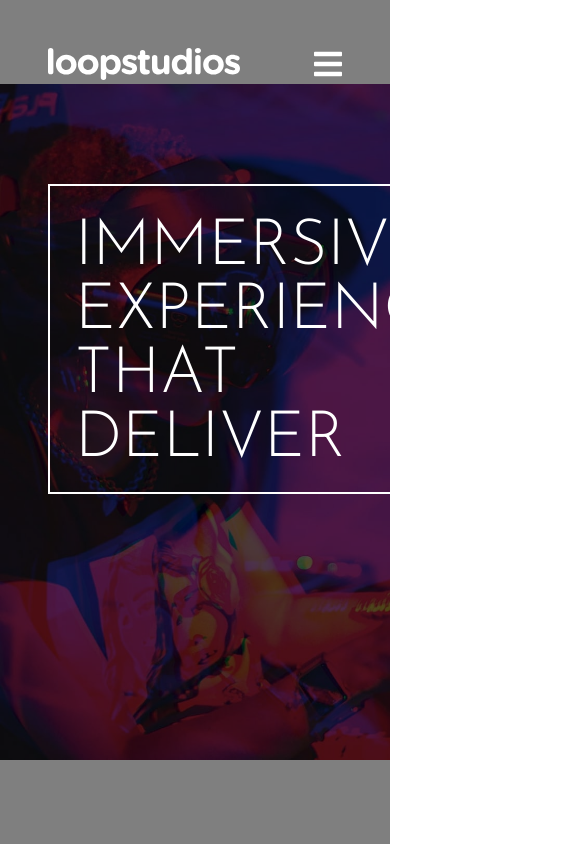
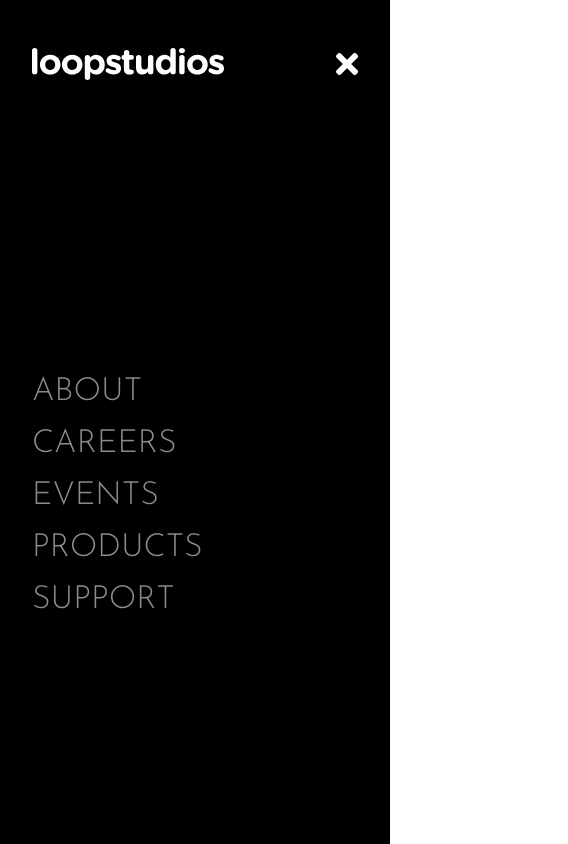
Before and after one commit to akaahl/loopstudios-landing-page, a plain HTML site: page index.html in a window 390 px wide. Both pictures are taken after a click on the icon 328 px from the left and 64 px from the top of the page. Shown: the top 844 px of the page, 568 px wide, since content can reach past the window. Drawn offline with Linux system fonts and the light colour scheme.

Commit message:
Added more mobile responsiveness

```diff
--- a/index.html
+++ b/index.html
@@ -21,7 +21,20 @@
         <li><a href="#">Products</a></li>
         <li><a href="#">Support</a></li>
       </ul>
-      <i class="fas fa-bars"></i>
+      <i class="fas fa-bars" id="hamburger-btn"></i>
+    </nav>
+    <nav class="mobile-nav-bar" id="mobile-nav-bar">
+      <div class="mobile-header">
+        <img src="images/logo.svg" alt="logo-img" class="logo-img">
+        <i class="fas fa-times" id="close-menu-btn"></i>
+      </div>
+      <ul>
+        <li><a href="#">About</a></li>
+        <li><a href="#">Careers</a></li>
+        <li><a href="#">Events</a></li>
+        <li><a href="#">Products</a></li>
+        <li><a href="#">Support</a></li>
+      </ul>
     </nav>
     <p class="hero-text">Immersive <br>experiences <br>that deliver</p>
   </header>
@@ -104,5 +117,7 @@
       <p>&#169; 2021 Loopstudios. All rights reserved.</p>
     </div>
   </footer>
+
+  <script src="script.js"></script>
 </body>
 </html>
--- /dev/null
+++ b/script.js
@@ -0,0 +1,11 @@
+const hamburgerBtn = document.getElementById('hamburger-btn');
+const closeMenuBtn = document.getElementById('close-menu-btn');
+const mobileNavBar = document.getElementById('mobile-nav-bar');
+
+hamburgerBtn.addEventListener('click', () => {
+    mobileNavBar.classList.add('show');
+});
+
+closeMenuBtn.addEventListener('click', () => {
+    mobileNavBar.classList.remove('show');
+});
--- a/styles.css
+++ b/styles.css
@@ -2,7 +2,7 @@
   --white: #fff;
   --black: #000;
   --dark-gray: hsl(0, 0%, 55%);
-  --vary-dark-gray: hsl(0, 0%, 41%);
+  --very-dark-gray: hsl(0, 0%, 41%);
 }
 
 * {
@@ -18,6 +18,7 @@
   font-size: 15px;
   color: var(--black);
   z-index: -1;
+  overflow-y: scroll;
 }
 
 header {
@@ -86,6 +87,51 @@
 
 .hero-section button {
   cursor: pointer;
+}
+
+.mobile-nav-bar {
+  position: fixed;
+  top: 0;
+  left: 0;
+  right: 0;
+  bottom: 0;
+  background: var(--black);
+  z-index: 100;
+  display: none;
+}
+
+.mobile-nav-bar .mobile-header {
+  display: flex;
+  align-items: center;
+  justify-content: space-between;
+  width: 100%;
+  padding: 3rem 2rem;
+}
+
+.mobile-nav-bar .mobile-header i {
+  font-size: 2rem;
+  cursor: pointer;
+}
+
+.mobile-nav-bar ul {
+  position: absolute;
+  top: 60%;
+  margin-left: 2rem;
+  transform: translateY(-50%);
+  list-style: none;
+}
+
+.mobile-nav-bar ul li {
+  margin-bottom: 20px;
+}
+
+.mobile-nav-bar ul li a {
+  text-transform: uppercase;
+  text-decoration: none;
+  color: var(--dark-gray);
+  font-size: 2rem;
+  font-family: "Josefin Sans", sans-serif;
+  font-weight: 300;
 }
 
 header .nav-bar i,
@@ -308,8 +354,12 @@
     margin-bottom: 100px;
   }
 
+  header .dark-overlay {
+    display: none;
+  }
+
   header .nav-bar {
-    padding: 3rem;
+    padding: 3rem 2rem;
   }
 
   header .nav-bar ul {
@@ -321,8 +371,12 @@
     display: block;
   }
 
+  header .mobile-nav-bar.show {
+    display: block;
+  }
+
   header .hero-text {
-    margin-left: 3rem;
+    margin-left: 2rem;
     font-size: 4rem;
   }
 
@@ -414,3 +468,29 @@
     margin: 10px;
   }
 }
+
+@media (max-width: 572px) {
+  header .hero-text {
+    font-size: 3.5rem;
+  }
+}
+
+@media (max-width: 520px) {
+  header .hero-text {
+    font-size: 3rem;
+    padding: 30px 30px 20px 25px;
+  }
+}
+
+@media (max-width: 432px) {
+  header .hero-text {
+    padding: 1rem;
+  }
+}
+
+@media (max-width: 400px) {
+  header .hero-text {
+    font-size: 2.5rem;
+    line-height: 3rem;
+  }
+}
```
